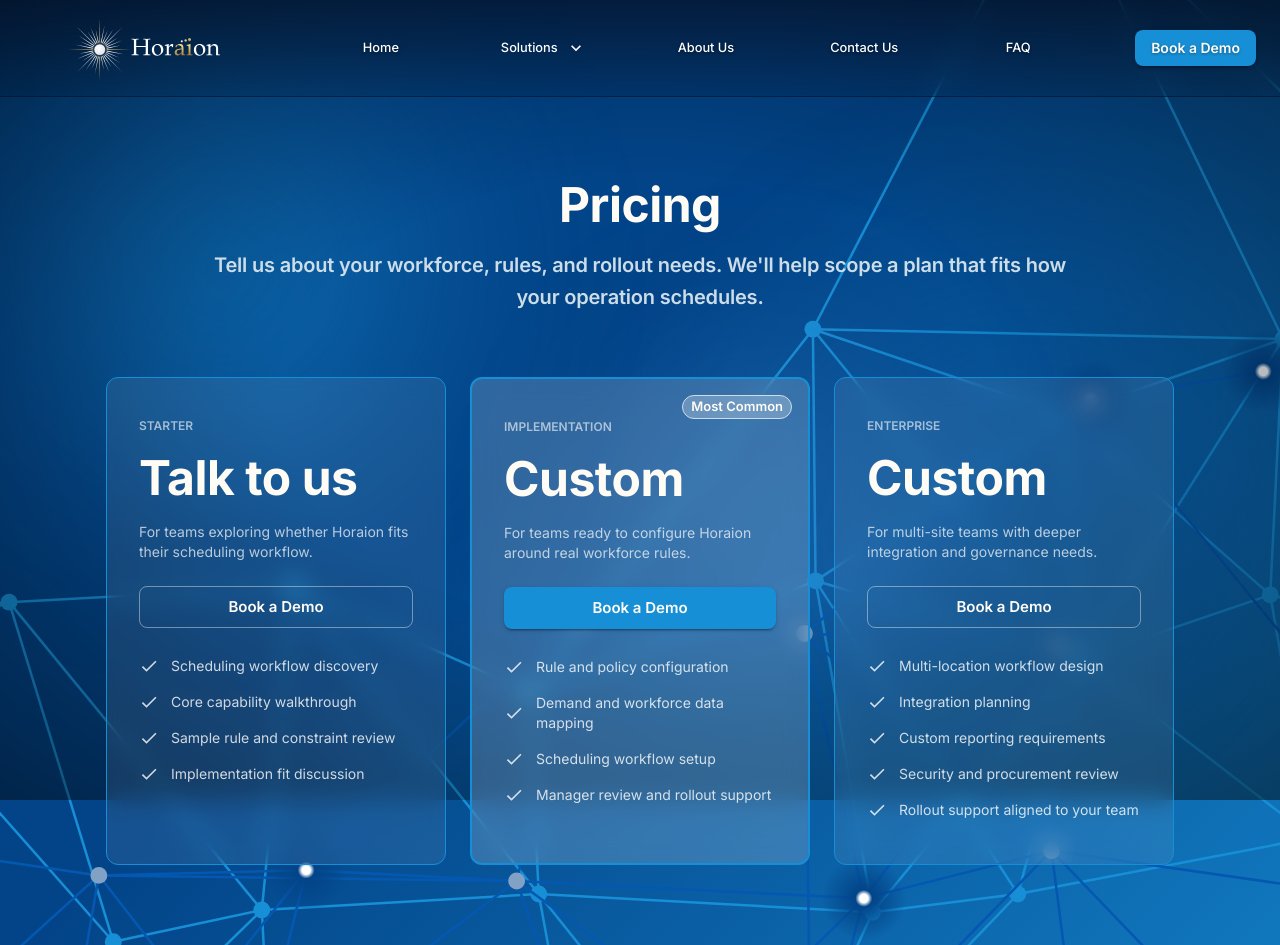
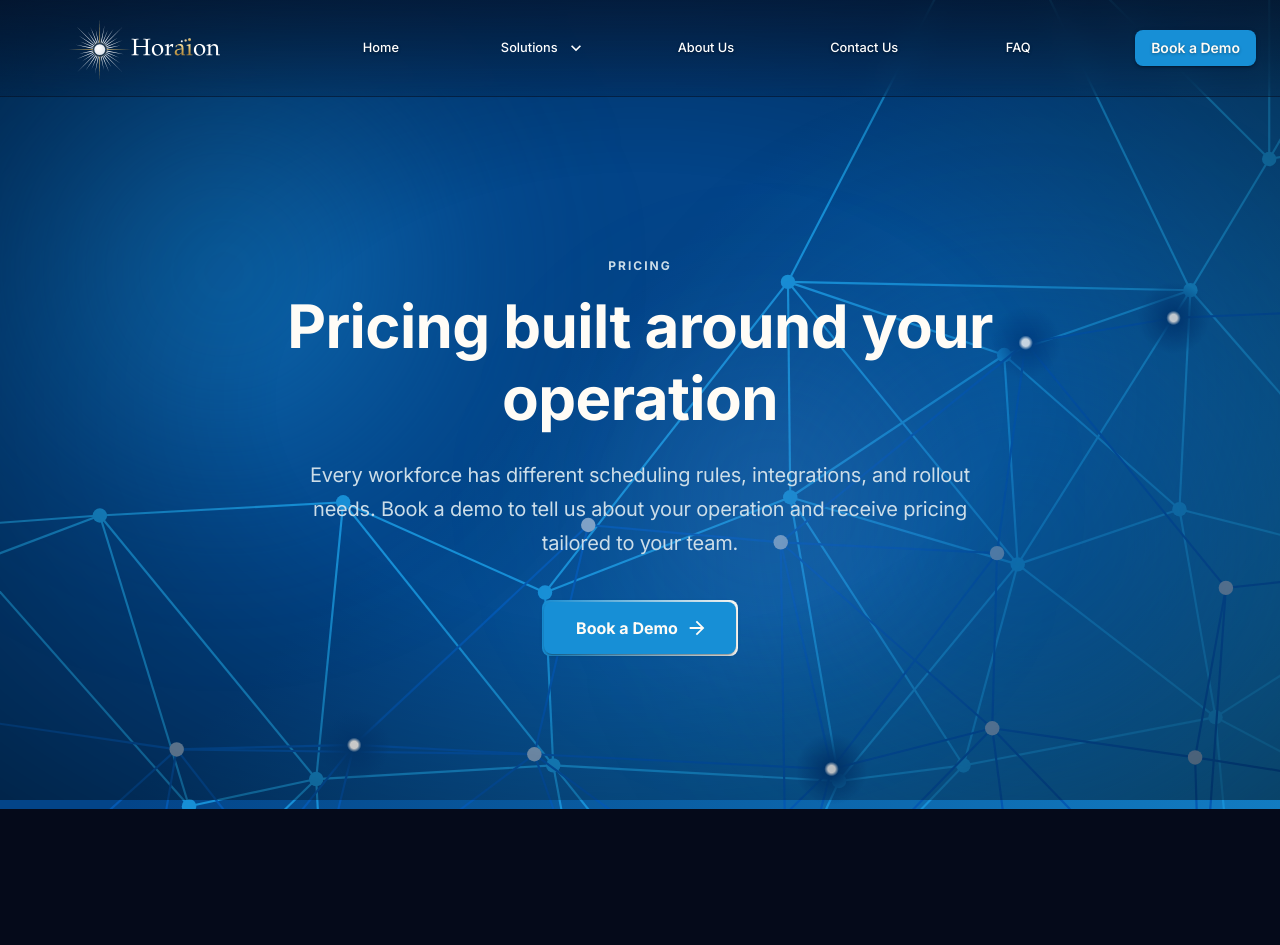
Before and after one commit to the-axyze/horaion-landing-page, a React (Vite) app: page /pricing in a window 1280 px wide. After the commit the page ends 809 px from the top, so only its background shows below. Built offline with nearby package versions, Linux system fonts and the light colour scheme.

Commit message:
feat: align pricing with demo booking

```diff
--- a/src/components/PricePlans.tsx
+++ b/src/components/PricePlans.tsx
@@ -1,173 +1,77 @@
-import { Check } from "@mui/icons-material";
-import {
-  Box,
-  Button,
-  Chip,
-  Container,
-  List,
-  ListItem,
-  ListItemIcon,
-  ListItemText,
-  Typography,
-} from "@mui/material";
-import { pricingPlans, type PricingPlan } from "../data/pricingPlans";
-import {
-  TRANSITION_BUTTON,
-  TRANSITION_FAST,
-} from "../lib/transitions";
+import { ArrowForward } from "@mui/icons-material";
+import { Box, Button, Container, Typography } from "@mui/material";
+import { Link as RouterLink } from "react-router-dom";
+import { TRANSITION_BUTTON } from "../lib/transitions";
+import { MovingBorder } from "./MovingBorder";
 
-const PlanCard = ({ plan }: { plan: PricingPlan }) => (
+const PricePlans = () => (
   <Box
     sx={{
-      flex: 1,
-      maxWidth: { md: 340 },
-      borderRadius: 3,
-      border: plan.highlighted ? "2px solid" : "1px solid",
-      borderColor: "primary.main",
-      backdropFilter: "blur(12px)",
-      background: plan.highlighted
-        ? "rgba(255,255,255,0.18)"
-        : "rgba(255,255,255,0.08)",
+      px: { xs: 3, md: 8 },
+      py: { xs: 10, md: 14 },
+      minHeight: "calc(100vh - 88px)",
       display: "flex",
-      flexDirection: "column",
-      position: "relative",
-      p: 4,
-      transition: TRANSITION_BUTTON,
-      "&:hover": {
-        transform: "translateY(-4px)",
-        boxShadow: "0 12px 40px rgba(0,0,0,0.2)",
-      },
+      alignItems: "center",
     }}
   >
-    {plan.badge && (
-      <Chip
-        label={plan.badge}
-        size="small"
-        sx={{
-          position: "absolute",
-          top: 16,
-          right: 16,
-          fontWeight: 600,
-          bgcolor: "rgba(255,255,255,0.25)",
-          color: "canvas.cream",
-          border: "1px solid",
-          borderColor: "canvas.mist",
-        }}
-      />
-    )}
-
-    <Typography variant="overline" fontWeight={600} color="rgba(255,255,255,0.6)">
-      {plan.name}
-    </Typography>
-
-    <Box display="flex" alignItems="flex-end" gap={0.5} sx={{ mt: 1, mb: 2 }}>
-      <Typography variant="h3" fontWeight={700} color="canvas.cream">
-        {plan.price}
-      </Typography>
-      {plan.period && (
-        <Typography
-          variant="body1"
-          color="rgba(255,255,255,0.6)"
-          sx={{ mb: 1 }}
-        >
-          {plan.period}
-        </Typography>
-      )}
-    </Box>
-
-    <Typography
-      variant="body2"
-      color="rgba(255,255,255,0.7)"
-      sx={{ mb: 3 }}
-    >
-      {plan.description}
-    </Typography>
-
-    <Button
-      variant={plan.highlighted ? "contained" : "outlined"}
-      fullWidth
-      size="large"
-      sx={{
-        borderRadius: 2,
-        mb: 3,
-        fontWeight: 600,
-        transition: TRANSITION_FAST,
-        ...(plan.highlighted
-          ? {
-              bgcolor: "primary.main",
-              color: "canvas.cream",
-              "&:hover": {
-                bgcolor: "primary.dark",
-                transform: "scale(1.02)",
-              },
-            }
-          : {
-              borderColor: "rgba(255,255,255,0.4)",
-              color: "canvas.cream",
-              "&:hover": {
-                borderColor: "canvas.cream",
-                bgcolor: "rgba(255,255,255,0.08)",
-              },
-            }),
-      }}
-    >
-      {plan.cta}
-    </Button>
-
-    <List disablePadding>
-      {plan.features.map((feature) => (
-        <ListItem key={feature} disablePadding sx={{ mb: 1 }}>
-          <ListItemIcon sx={{ minWidth: 32 }}>
-            <Check fontSize="small" sx={{ color: "rgba(255,255,255,0.8)" }} />
-          </ListItemIcon>
-          <ListItemText
-            primary={feature}
-            primaryTypographyProps={{
-              variant: "body2",
-              color: "rgba(255,255,255,0.8)",
-            }}
-          />
-        </ListItem>
-      ))}
-    </List>
-  </Box>
-);
-
-const PricePlans = () => (
-  <Box sx={{ py: 10, px: { xs: 3, md: 8 } }}>
-    <Container maxWidth="md">
+    <Container maxWidth="md" sx={{ textAlign: "center" }}>
       <Typography
-        variant="h3"
-        color="canvas.cream"
+        variant="overline"
+        color="canvas.mist"
         fontWeight={700}
-        align="center"
-        sx={{ mb: 2 }}
+        sx={{ letterSpacing: 2 }}
       >
         Pricing
       </Typography>
       <Typography
+        variant="h2"
+        color="canvas.cream"
+        fontWeight={700}
+        sx={{ mt: 1, mb: 3, fontSize: { xs: "2.5rem", md: "3.75rem" } }}
+      >
+        Pricing built around your operation
+      </Typography>
+      <Typography
         variant="h6"
-        align="center"
         color="canvas.mist"
-        sx={{ mb: 8, lineHeight: 1.6 }}
+        sx={{
+          mb: 5,
+          mx: "auto",
+          maxWidth: 680,
+          lineHeight: 1.7,
+          fontWeight: 400,
+        }}
       >
-        Tell us about your workforce, rules, and rollout needs. We'll help scope
-        a plan that fits how your operation schedules.
+        Every workforce has different scheduling rules, integrations, and
+        rollout needs. Book a demo to tell us about your operation and receive
+        pricing tailored to your team.
       </Typography>
-    </Container>
 
-    <Container maxWidth="lg">
-      <Box
-        display="flex"
-        flexDirection={{ xs: "column", md: "row" }}
-        gap={3}
-        alignItems="stretch"
-        justifyContent="center"
-      >
-        {pricingPlans.map((plan) => (
-          <PlanCard key={plan.name} plan={plan} />
-        ))}
-      </Box>
+      <MovingBorder borderRadius="8px">
+        <Button
+          component={RouterLink}
+          to="/demo"
+          variant="contained"
+          size="large"
+          endIcon={<ArrowForward />}
+          sx={{
+            py: 1.5,
+            px: 4,
+            borderRadius: 2,
+            bgcolor: "primary.main",
+            color: "canvas.cream",
+            fontSize: "1rem",
+            fontWeight: 700,
+            transition: TRANSITION_BUTTON,
+            "&:hover": {
+              bgcolor: "primary.dark",
+              transform: "scale(1.03)",
+            },
+          }}
+        >
+          Book a Demo
+        </Button>
+      </MovingBorder>
     </Container>
   </Box>
 );
--- a/src/components/layout/MobileDrawer.tsx
+++ b/src/components/layout/MobileDrawer.tsx
@@ -13,7 +13,6 @@ import { useState } from "react";
 import { useLocation, useNavigate } from "react-router-dom";
 import { TRANSITION_FAST } from "../../lib/transitions";
 import {
-  drawerOnlyLinks,
   primaryLinks,
   serviceLinks,
   type NavLink,
@@ -179,7 +178,7 @@ const MobileDrawer = ({ open, onClose }: Props) => {
 
           <Divider sx={{ borderColor: "rgba(255,255,255,0.1)" }} />
 
-          {[...primaryLinks, ...drawerOnlyLinks].map((item) => (
+          {primaryLinks.map((item) => (
             <ListItemButton
               key={item.path}
               onClick={() => go(item.path)}
--- a/src/components/layout/navConfig.ts
+++ b/src/components/layout/navConfig.ts
@@ -31,8 +31,3 @@ export const primaryLinks: { label: string; path: string }[] = [
   { label: "Contact Us", path: "/contact" },
   { label: "FAQ", path: "/faq" },
 ];
-
-/** Links shown only inside the mobile drawer. */
-export const drawerOnlyLinks: { label: string; path: string }[] = [
-  { label: "Pricing", path: "/pricing" },
-];
```
